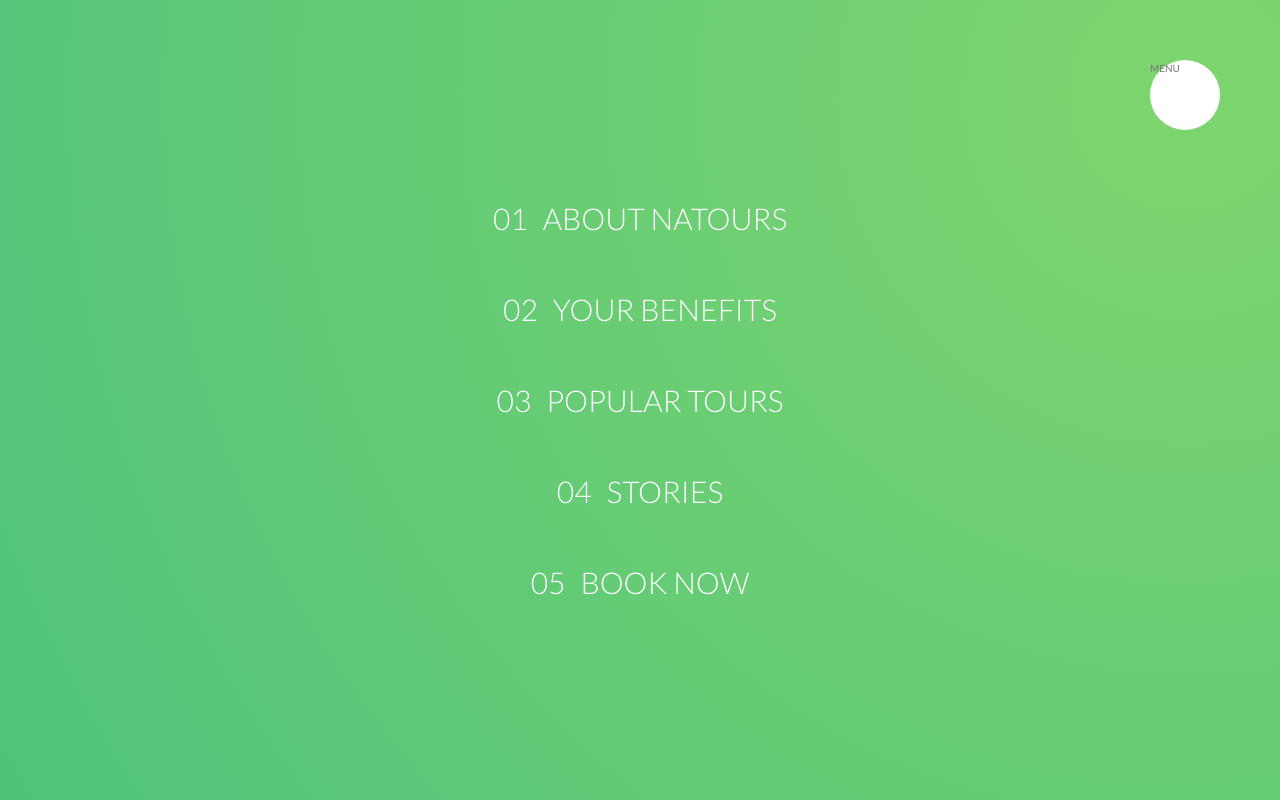
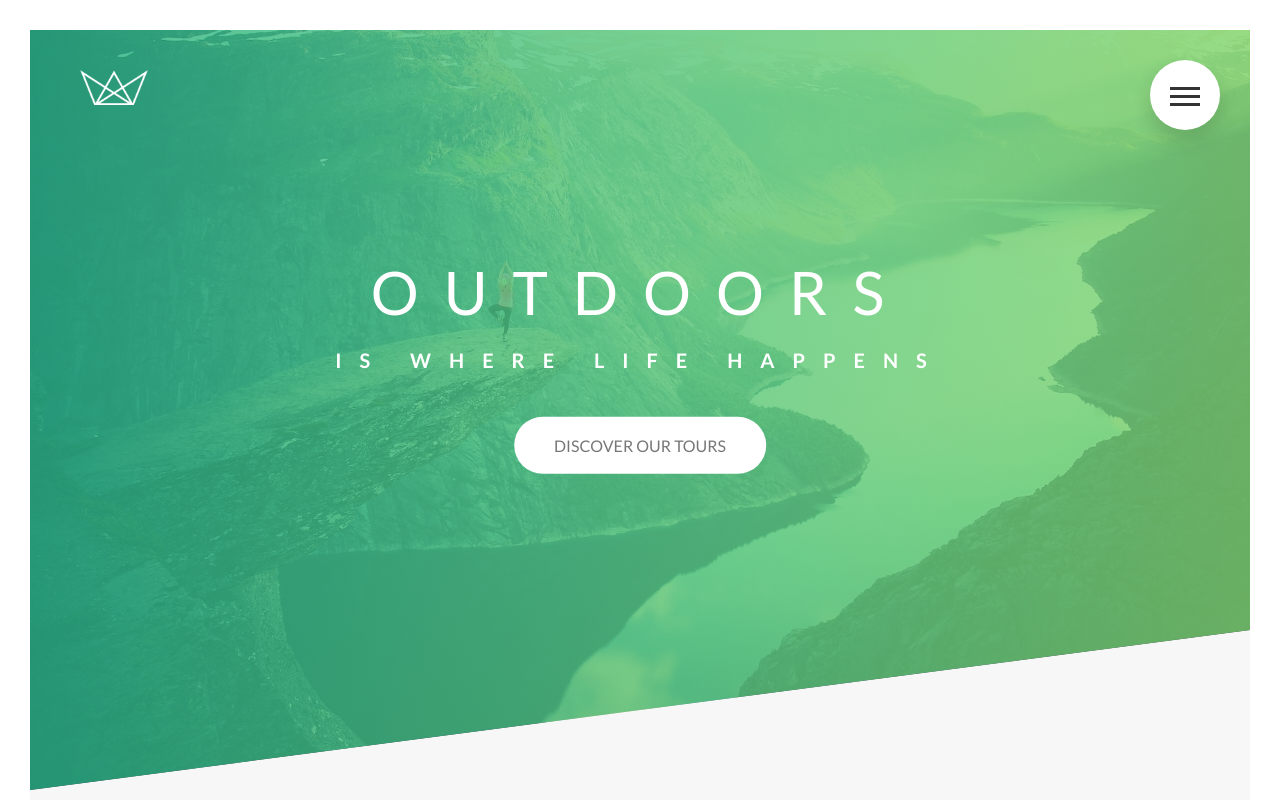
Before and after one commit to m7mdZayan/NaTours, a website: page index.html in a window 1280 px wide. Shown: the top 800 px of the page. Drawn offline with Linux system fonts and the light colour scheme.

Commit message:
navigation is now finished

```diff
--- a/index.html
+++ b/index.html
@@ -24,9 +24,11 @@
     <div class="navigation">
       <input type="checkbox" class="navigation__checkbox" id="nav-toggle" />
 
-      <label for="nav-toggle" class="navigation__button">MENU</label>
+      <label for="nav-toggle" class="navigation__button">
+        <span class="navigation__icon"> </span>
+      </label>
 
-      <div class="navigation__background">&nbsp;</div>
+      <div class="navigation__background"></div>
 
       <nav class="navigation__nav">
         <ul class="navigation__list">
--- a/sass/layout/_navigation.scss
+++ b/sass/layout/_navigation.scss
@@ -11,6 +11,9 @@
     right: 6rem;
     z-index: 300;
     border-radius: 50%;
+    box-shadow: 0 1rem 2rem rgba($color-black, 0.15);
+    text-align: center;
+    cursor: pointer;
   }
   &__background {
     height: 6rem;
@@ -20,12 +23,11 @@
     top: 6.5rem;
     right: 6.5rem;
     z-index: 100;
+    transition: all 0.7s;
     background-image: radial-gradient(
       $color-primary-light,
       $color-primary-dark
     );
-
-    transform: scale(60);
   }
   &__nav {
     height: 100vh;
@@ -34,6 +36,9 @@
     top: 0;
     left: 0;
     z-index: 200;
+    transform: translateX(100%);
+    backface-visibility: hidden;
+    transition: transform 0.6s cubic-bezier(0.48, -0.14, 0.69, 1.4);
   }
   &__list {
     position: absolute;
@@ -78,4 +83,63 @@
       transform: translateX(1rem);
     }
   }
+
+  //functionality
+  &__checkbox:checked ~ &__background {
+    transform: scale(60);
+  }
+
+  &__checkbox:checked ~ &__nav {
+    transform: translateX(0);
+  }
+
+  //icon
+  &__icon {
+    position: relative;
+    margin-top: 3.5rem;
+    &,
+    &::after,
+    &::before {
+      width: 3rem;
+      height: 3px;
+      background-color: $color-grey-dark3;
+      display: inline-block;
+    }
+    &::before,
+    &::after {
+      content: "";
+      position: absolute;
+      left: 0;
+      transition: all 0.3s;
+      backface-visibility: hidden;
+    }
+    &::before {
+      top: -0.8rem;
+    }
+    &::after {
+      top: 0.8rem;
+    }
+  }
+
+  &__button:hover &__icon::before {
+    top: -1rem;
+  }
+
+  &__button:hover &__icon::after {
+    top: 1rem;
+  }
+
+  &__checkbox:checked + &__button &__icon {
+    background-color: transparent;
+  }
+
+  &__checkbox:checked + &__button &__icon::before {
+    transform: rotate(135deg);
+    top: 0;
+  }
+
+  &__checkbox:checked + &__button &__icon::after {
+    transform: rotate(-135deg);
+    top: 0rem;
+  }
 }
```
Also changed, not shown: css/style.css.
